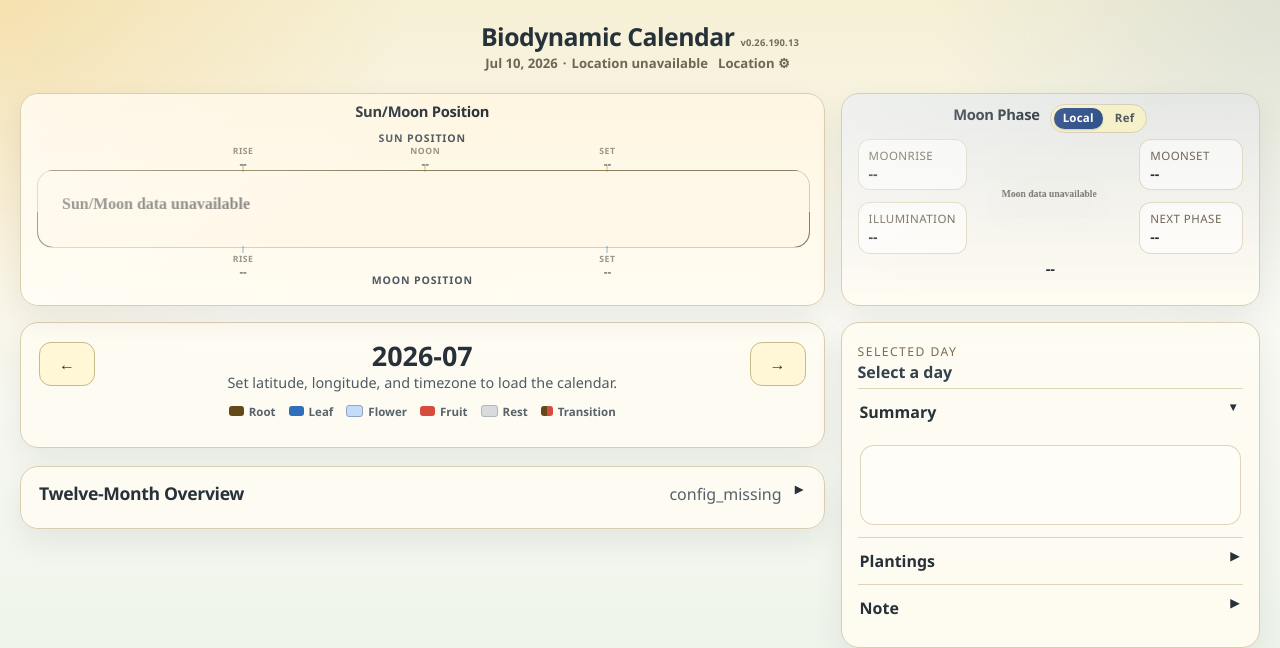
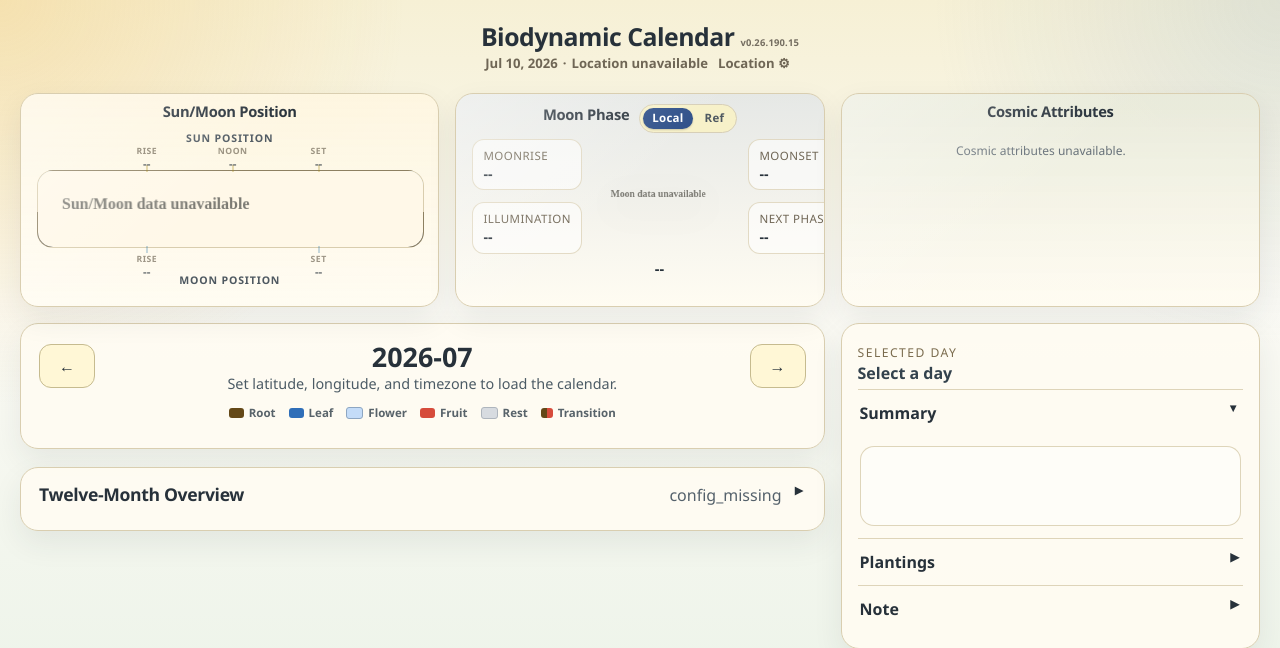
Before and after one commit to mot-yelraf/Biodynamic_Calendar, a FastAPI app: page / in a window 1280 px wide. Shown: the top 648 px of the page. Run offline with FastAPI, Linux system fonts and the light colour scheme; data that the repository does not hold is empty; some libraries are stand-ins or nearby versions.

Commit message:
added Cosmic Attributes card

```diff
--- a/pyproject.toml
+++ b/pyproject.toml
@@ -4,7 +4,7 @@ build-backend = "setuptools.build_meta"
 
 [project]
 name = "biodynamic-calendar"
-version = "v0.26.190.13"
+version = "v0.26.190.15"
 description = "Standalone biodynamic calendar library and local web app."
 readme = "README.md"
 requires-python = ">=3.11"
--- a/static/app.css
+++ b/static/app.css
@@ -166,21 +166,22 @@ button:active {
 .hero-grid {
   display: grid;
   grid-template-columns: var(--top-left-col) var(--top-middle-col) var(--top-right-col);
+  grid-auto-rows: 214px;
   gap: var(--layout-gap);
   align-items: stretch;
   margin-bottom: var(--layout-gap);
 }
 
 .hero-grid .sun-moon-panel {
-  grid-column: 1 / span 2;
+  grid-column: 1;
 }
 
 .hero-grid .moon-phase-panel {
+  grid-column: 2;
+}
+
+.hero-grid .cosmic-panel {
   grid-column: 3;
-}
-
-body.sensorius-launch .hero-grid {
-  display: none;
 }
 
 body.sensorius-launch .standalone-app-header {
@@ -375,6 +376,64 @@ button:disabled:hover {
 .sun-moon-panel,
 .moon-phase-panel {
   cursor: pointer;
+}
+
+.cosmic-panel {
+  background:
+    linear-gradient(180deg, rgba(127, 151, 105, 0.16), rgba(255, 252, 242, 0.94)),
+    rgba(255, 252, 242, 0.92);
+  display: flex;
+  flex-direction: column;
+  min-height: 0;
+}
+
+.cosmic-head {
+  flex: 0 0 auto;
+}
+
+.cosmic-scroll {
+  display: grid;
+  gap: 7px;
+  min-height: 0;
+  overflow-y: auto;
+  padding: 1px 5px 5px 1px;
+  scrollbar-gutter: stable;
+}
+
+.cosmic-group {
+  background: rgba(255, 255, 255, 0.52);
+  border: 1px solid rgba(217, 206, 176, 0.82);
+  border-radius: 9px;
+  padding: 7px 8px;
+}
+
+.cosmic-group h3 {
+  color: #6e6044;
+  font-size: 0.66rem;
+  letter-spacing: 0.07em;
+  margin: 0 0 4px;
+  text-transform: uppercase;
+}
+
+.cosmic-line {
+  color: #3d4850;
+  font-size: 0.72rem;
+  line-height: 1.3;
+}
+
+.cosmic-line + .cosmic-line {
+  margin-top: 3px;
+}
+
+.cosmic-line strong {
+  color: #27313a;
+}
+
+.cosmic-empty {
+  color: #667078;
+  font-size: 0.75rem;
+  padding: 8px;
+  text-align: center;
 }
 
 .moon-phase-panel .astro-head h2,
@@ -1407,8 +1466,17 @@ button:disabled:hover {
   }
 
   .hero-grid .sun-moon-panel,
-  .hero-grid .moon-phase-panel {
+  .hero-grid .moon-phase-panel,
+  .hero-grid .cosmic-panel {
     grid-column: auto;
+  }
+
+  .hero-grid {
+    grid-auto-rows: auto;
+  }
+
+  .cosmic-panel {
+    height: 214px;
   }
 
   .details {
--- a/static/app.js
+++ b/static/app.js
@@ -341,6 +341,7 @@ function renderAstro(astro) {
     moonPhaseLabel.textContent = "--";
     drawSunGraph(null);
     drawMoonPhase(null);
+    renderCosmicAttributes(null);
     return;
   }
   moonPhaseLabel.textContent = astro.moon_phase_label || "Moon";
@@ -352,9 +353,77 @@ function renderAstro(astro) {
   document.getElementById("moonNextPhaseStat").textContent = formatIsoDate(astro.moon_next_phase_date || astro.moon_next_full);
   drawSunGraph(astro);
   drawMoonPhase(astro);
+  renderCosmicAttributes(astro.cosmic_attributes || null);
   if (sunMoon29IsOpen()) {
     drawSunMoon29Day(astro);
   }
+}
+
+function formatCosmicDateTime(value) {
+  const parsed = new Date(String(value || ""));
+  if (Number.isNaN(parsed.getTime())) return "--";
+  return parsed.toLocaleString([], { month: "short", day: "numeric", hour: "numeric", minute: "2-digit" });
+}
+
+function formatDaylightMinutes(value) {
+  const total = Math.max(0, Math.round(Number(value) || 0));
+  return `${Math.floor(total / 60)}h ${String(total % 60).padStart(2, "0")}m`;
+}
+
+function renderCosmicAttributes(cosmic) {
+  const target = document.getElementById("cosmicAttributes");
+  if (!target) return;
+  if (!cosmic || typeof cosmic !== "object" || !Object.keys(cosmic).length) {
+    target.innerHTML = '<div class="cosmic-empty">Cosmic attributes unavailable.</div>';
+    return;
+  }
+
+  const aspects = Array.isArray(cosmic.planetary_aspects) ? cosmic.planetary_aspects : [];
+  const aspectLines = aspects.length
+    ? aspects.map((item) => `<div class="cosmic-line"><strong>${esc(item.bodies || "--")}</strong> ${esc(item.aspect || "")} · ${esc(item.orb_deg)}° orb</div>`).join("")
+    : '<div class="cosmic-line">No major aspect within 3°.</div>';
+
+  const direction = cosmic.moon_direction_window || {};
+  const distance = cosmic.moon_distance || {};
+  const distanceEvents = Array.isArray(distance.events) ? distance.events : [];
+  const distanceEventLines = distanceEvents.map((item) => `<div class="cosmic-line">${esc(item.kind || "Event")} ${formatCosmicDateTime(item.at)} · ${Number(item.distance_km || 0).toLocaleString()} km</div>`).join("");
+
+  const eclipses = Array.isArray(cosmic.eclipses) ? cosmic.eclipses : [];
+  const eclipseLines = eclipses.length
+    ? eclipses.map((item) => `<div class="cosmic-line"><strong>${esc(item.kind || "Eclipse")}</strong> · ${formatCosmicDateTime(item.at)}</div>`).join("")
+    : '<div class="cosmic-line">No lunar eclipse in the next year.</div>';
+
+  const daylight = cosmic.daylight_season || {};
+  const change = Number(daylight.daylight_change_minutes || 0);
+  const season = daylight.next_season || {};
+  const changeText = `${change > 0 ? "+" : ""}${Math.round(change)} min tomorrow`;
+
+  target.innerHTML = `
+    <section class="cosmic-group">
+      <h3>Planetary Aspects</h3>
+      ${aspectLines}
+    </section>
+    <section class="cosmic-group">
+      <h3>Moon Direction Window</h3>
+      <div class="cosmic-line"><strong>${esc(String(direction.direction || "--").replace(/^./, (letter) => letter.toUpperCase()))}</strong></div>
+      <div class="cosmic-line">${formatCosmicDateTime(direction.start)} to ${formatCosmicDateTime(direction.end)}</div>
+    </section>
+    <section class="cosmic-group">
+      <h3>Moon Distance / Declination</h3>
+      <div class="cosmic-line"><strong>${Number(distance.km || 0).toLocaleString()} km</strong> · ${esc(distance.trend || "--")}</div>
+      <div class="cosmic-line">Declination ${Number(distance.declination_deg || 0).toFixed(1)}°</div>
+      ${distanceEventLines}
+    </section>
+    <section class="cosmic-group">
+      <h3>Eclipses</h3>
+      ${eclipseLines}
+    </section>
+    <section class="cosmic-group">
+      <h3>Daylight / Season</h3>
+      <div class="cosmic-line"><strong>${formatDaylightMinutes(daylight.daylight_minutes)}</strong> · ${esc(changeText)}</div>
+      <div class="cosmic-line">${esc(season.kind || "Next seasonal event")} · ${formatCosmicDateTime(season.at)}</div>
+    </section>
+  `;
 }
 
 function getMoonViewMode() {
--- a/templates/index.html
+++ b/templates/index.html
@@ -95,6 +95,15 @@
             <div><span>Moonset</span><strong id="moonSetStat">--</strong></div>
             <div><span id="moonNextPhaseStatLabel">Next Phase</span><strong id="moonNextPhaseStat">--</strong></div>
           </div>
+        </div>
+      </section>
+
+      <section class="panel astro-panel cosmic-panel" aria-labelledby="cosmicAttributesTitle">
+        <div class="astro-head cosmic-head">
+          <h2 id="cosmicAttributesTitle">Cosmic Attributes</h2>
+        </div>
+        <div id="cosmicAttributes" class="cosmic-scroll" aria-live="polite">
+          <div class="cosmic-empty">Astronomical attributes loading&hellip;</div>
         </div>
       </section>
     </section>
```
Also changed, not shown: src/biodynamic_calendar/core.py (+139 -1 lines), tests/test_sensorius_parity.py (+5 -0 lines).
